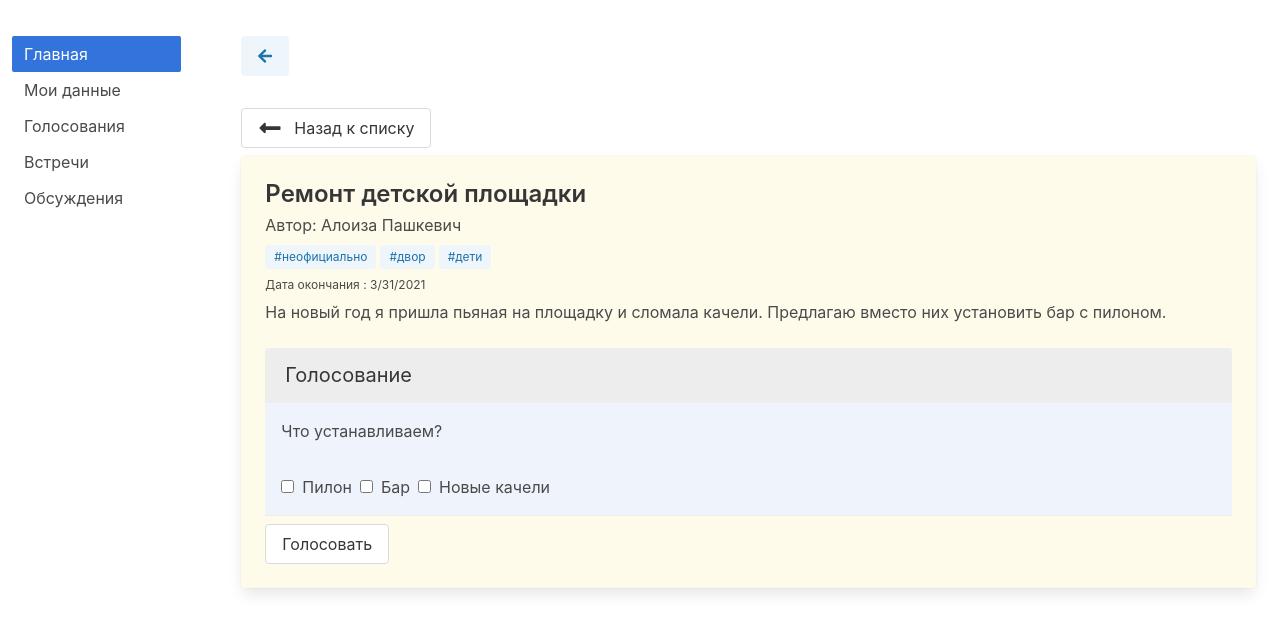
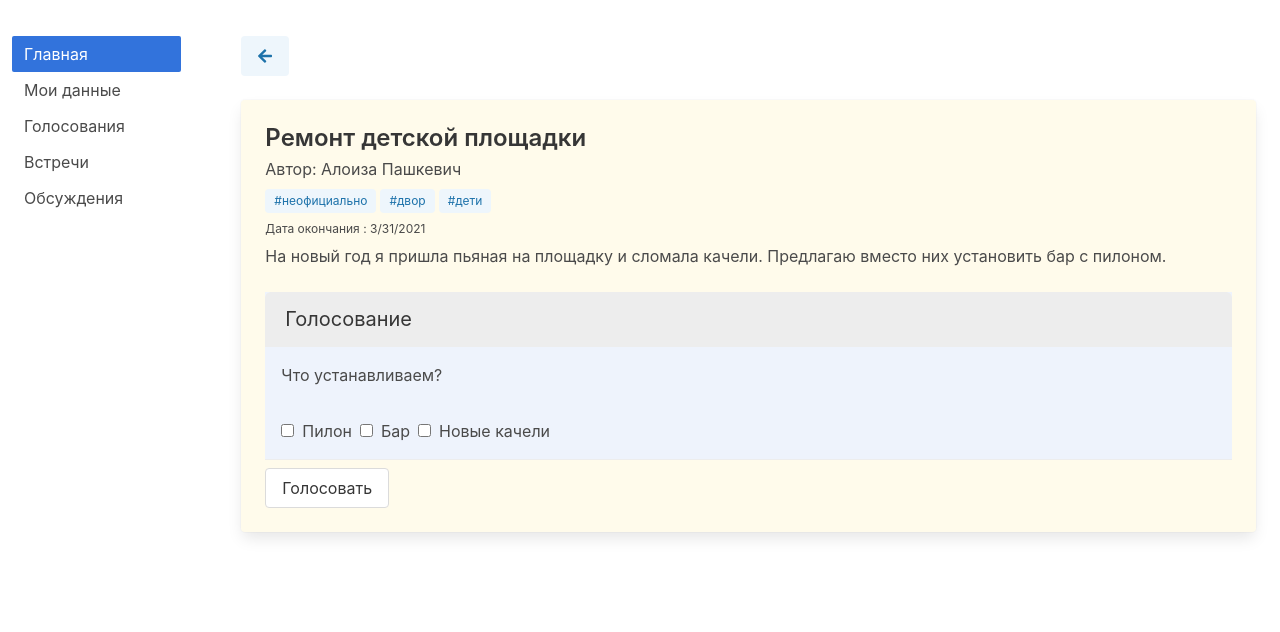
Before and after one commit to BelarusDigitalFuture/o, a React (Create React App) app: page /polls/1 in a window 1280 px wide. Shown: the top 632 px of the page. Built offline with nearby package versions, Linux system fonts and the light colour scheme.

Commit message:
removed back to list button that is not needed

```diff
--- a/src/components/Pages/PollPage/PollPage.jsx
+++ b/src/components/Pages/PollPage/PollPage.jsx
@@ -2,9 +2,7 @@ import React from 'react';
 import { useContext } from 'react';
 import { useState } from 'react';
 import GenericPage from '../GenericPage/GenericPage';
-import { useHistory } from 'react-router-dom';
 import { useParams } from 'react-router-dom';
-import { FaLongArrowAltLeft } from 'react-icons/fa';
 import { PollsContext } from '../../../shared/state';
 
 const PollPage = () => {
@@ -12,7 +10,6 @@ const PollPage = () => {
   const onAccept = () => {
     setAccept(true);
   };
-  const history = useHistory();
   const { pollId } = useParams();
   const { polls } = useContext(PollsContext);
   const { header, date, author, text, isRadio, tags, pollData, isOpen, isSuccess } = polls[pollId];
@@ -25,11 +22,6 @@ const PollPage = () => {
     <GenericPage>
       {' '}
       <>
-        <a className="button mt-2 " onClick={() => history.push('/polls')}>
-          {' '}
-          <FaLongArrowAltLeft className="mr-3 is-size-4" />
-          Назад к списку
-        </a>
         <div className={'card mt-2 ' + color}>
           <div className="card-content">
             <div className="media mb-2">
@@ -60,7 +52,7 @@ const PollPage = () => {
                     <div className="control p-4">
                       {pollData.items.map((x, i) => (
                         <label className="radio" key={i}>
-                          <input type="radio" name="answer" disabled={isAccept}></input>
+                          <input type="radio" name="answer" disabled={isAccept} />
                           {x}
                         </label>
                       ))}
@@ -76,7 +68,7 @@ const PollPage = () => {
                         return (
                           <React.Fragment key={i}>
                             <label className="checkbox mr-2">
-                              <input type="checkbox" className="mr-2" disabled={isAccept}></input>
+                              <input type="checkbox" className="mr-2" disabled={isAccept} />
                               {e}
                             </label>
                           </React.Fragment>
```
Also changed, not shown: 1 other file (tests, documents, lock files or other folders).
